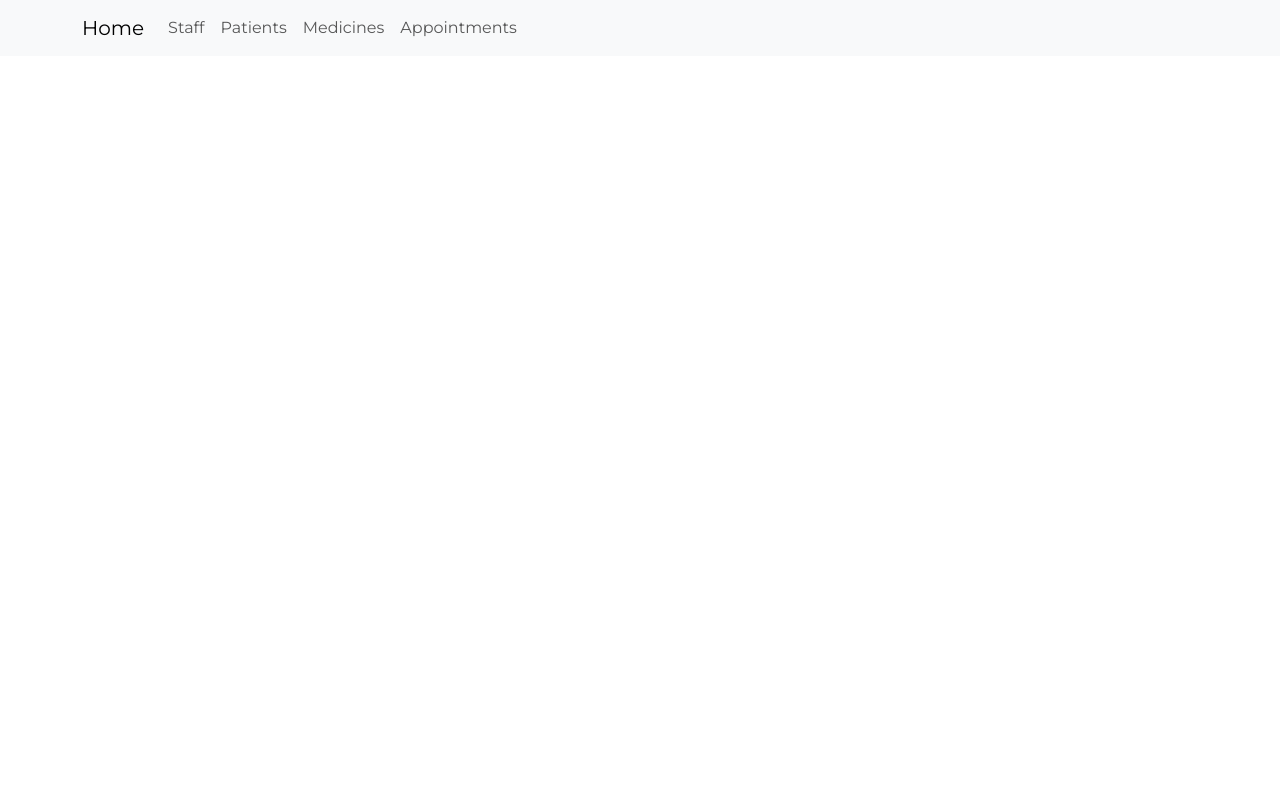
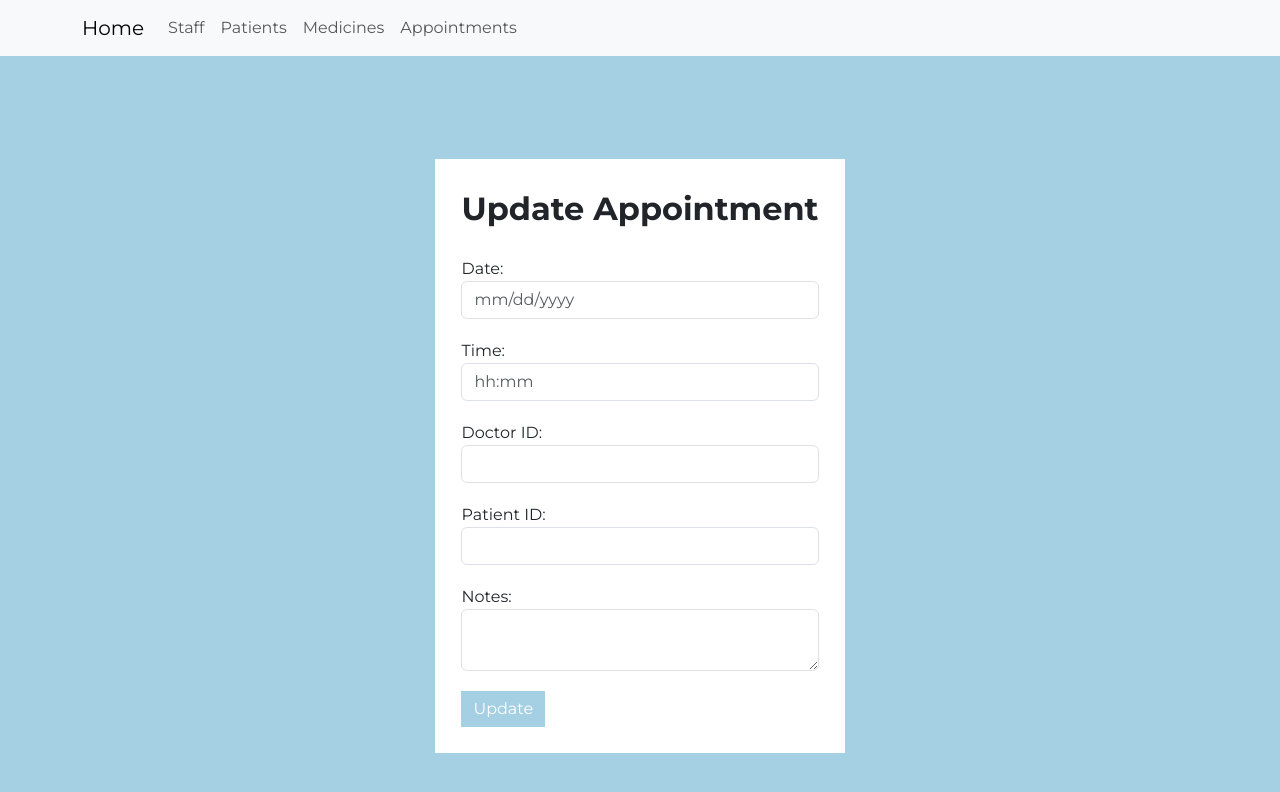
Before and after one commit to alytantawyy/db_clinic_angular, an Angular app: page /appointments/1 in a window 1280 px wide. Before the commit this address led to /. Shown: the top 792 px of the page. Built offline with nearby package versions, Linux system fonts and the light colour scheme; no server answers.

Commit message:
Appointment CRUD created ~ changed date format

```diff
--- a/src/app/app-routing.module.ts
+++ b/src/app/app-routing.module.ts
@@ -8,6 +8,8 @@ import { MedicineComponent } from './medicine/medicine.component';
 import { AppointmentComponent } from './appointment/appointment.component';
 import { DoctorCreateComponent } from './doctor-create/doctor-create.component';
 import { DoctorUpdateComponent } from './doctor-update/doctor-update.component';
+import { AppointmentCreateComponent } from './appointment-create/appointment-create.component';
+import { AppointmentUpdateComponent } from './appointment-update/appointment-update.component';
 
 
 const routes: Routes = [
@@ -17,7 +19,9 @@ const routes: Routes = [
   { path: 'medicines', component: MedicineComponent },
   { path: 'appointments', component: AppointmentComponent },
   { path: 'doctors/create', component: DoctorCreateComponent },
-  { path: 'doctors/:id', component: DoctorUpdateComponent }
+  { path: 'doctors/:id', component: DoctorUpdateComponent },
+  { path: 'appointments/:id', component: AppointmentUpdateComponent },
+  { path: 'appointments/create', component: AppointmentCreateComponent}
 ];
 
 
--- a/src/app/app.module.ts
+++ b/src/app/app.module.ts
@@ -13,6 +13,8 @@ import { FormsModule, ReactiveFormsModule } from '@angular/forms';
 import { HttpClientModule } from '@angular/common/http';
 import { DoctorCreateComponent } from './doctor-create/doctor-create.component';
 import { DoctorUpdateComponent } from './doctor-update/doctor-update.component';
+import { AppointmentCreateComponent } from './appointment-create/appointment-create.component';
+import { AppointmentUpdateComponent } from './appointment-update/appointment-update.component';
 
 
 
@@ -26,7 +28,9 @@ import { DoctorUpdateComponent } from './doctor-update/doctor-update.component';
     AppointmentComponent,
     NavbarComponent,
     DoctorCreateComponent,
-    DoctorUpdateComponent
+    DoctorUpdateComponent,
+    AppointmentCreateComponent,
+    AppointmentUpdateComponent
   ],
   imports: [
     BrowserModule,
--- /dev/null
+++ b/src/app/appointment-create/appointment-create.component.css
@@ -0,0 +1,30 @@
+.form-container {
+    background-color: white;
+    border: 2px solid white;
+    border-radius: 0;
+    padding: 40px;
+    max-width: 600px;
+    font-family: 'Montserrat', sans-serif; /* Apply the same font-family */
+  }
+
+  .form-title {
+    font-size: 2rem;
+    font-weight: bold;
+  }
+
+  .form-group {
+    margin-bottom: 20px;
+  }
+
+  .btn-bg-color {
+    background-color: #a5cfe3;
+    color: #fff;
+    border: none;
+    border-radius: 0;
+    transition: background-color 0.3s;
+    font-family: 'Montserrat', sans-serif; /* Apply the same font-family */
+  }
+
+  .btn-bg-color:hover {
+    background-color: #3a7cbf;
+  }
--- /dev/null
+++ b/src/app/appointment-create/appointment-create.component.html
@@ -0,0 +1,28 @@
+<div class="container-fluid vh-100 d-flex justify-content-center align-items-center" style="background-color: #a5cfe3;">
+  <div class="form-container p-4">
+    <div class="form-title mb-4">Add New Appointment</div>
+    <form [formGroup]="postAppointmentForm" (ngSubmit)="postAppointment()">
+      <div class="form-group">
+        <label for="date">Date: </label>
+        <input type="text" id="date" name="date" required formControlName="date" class="form-control" placeholder="mm/dd/yyyy">
+      </div>
+      <div class="form-group">
+        <label for="time">Time: </label>
+        <input type="text" id="time" name="time" required formControlName="time" class="form-control" placeholder="hh:mm">
+      </div>
+      <div class="form-group">
+        <label for="doctorId">Doctor ID: </label>
+        <input type="number" id="doctorId" name="doctorId" formControlName="doctorId" required class="form-control">
+      </div>
+      <div class="form-group">
+        <label for="patientId">Patient ID: </label>
+        <input type="number" id="patientId" name="patientId" formControlName="patientId" required class="form-control">
+      </div>
+      <div class="form-group">
+        <label for="notes">Notes: </label>
+        <textarea id="notes" name="notes" formControlName="notes" class="form-control"></textarea>
+      </div>
+      <button type="submit" class="btn btn-bg-color">Post</button>
+    </form>
+  </div>
+</div>
--- /dev/null
+++ b/src/app/appointment-create/appointment-create.component.ts
@@ -0,0 +1,57 @@
+import { Component } from '@angular/core';
+import { FormBuilder, FormGroup, Validators } from '@angular/forms';
+import { Router } from '@angular/router';
+import { AppointmentService } from '../appointment.service';
+
+@Component({
+  selector: 'app-appointment-create',
+  templateUrl: './appointment-create.component.html',
+  styleUrls: ['./appointment-create.component.css']
+})
+export class AppointmentCreateComponent {
+
+  postAppointmentForm!: FormGroup;
+
+  constructor(private appointmentService: AppointmentService, private fb: FormBuilder, private router: Router) { }
+
+  ngOnInit() {
+    this.postAppointmentForm = this.fb.group({
+      date: [null, [Validators.required]],
+      time: [null, [Validators.required]],
+      doctorId: [null, [Validators.required]],
+      patientId: [null, [Validators.required]],
+      notes: ['']
+    });
+  }
+
+  reformatFormData(formData: any): any {
+    const { date, time, doctorId, patientId, notes } = formData;
+
+    // Split the date into components (month, day, year)
+    const [month, day, year] = date.split('/');
+
+    // Reformat the date to yyyy/mm/dd format
+    const formattedDate = `${year}-${month}-${day}`;
+
+    return {
+      doctor: { doctorId },
+      patient: { patientId },
+      dateTime: `${formattedDate}T${time}:00`,
+      notes
+    };
+  }
+
+
+  postAppointment() {
+    // Reformat the form data
+    const formattedData = this.reformatFormData(this.postAppointmentForm.value);
+
+    console.log(formattedData);
+
+    // Submit the appointment
+    this.appointmentService.postAppointment(formattedData).subscribe((res) => {
+      console.log(res); // Log the response
+      this.router.navigateByUrl("/appointments");
+    });
+  }
+}
--- /dev/null
+++ b/src/app/appointment-update/appointment-update.component.css
@@ -0,0 +1,30 @@
+.form-container {
+    background-color: white;
+    border: 2px solid white;
+    border-radius: 0;
+    padding: 40px;
+    max-width: 600px;
+    font-family: 'Montserrat', sans-serif; /* Apply the same font-family */
+  }
+
+  .form-title {
+    font-size: 2rem;
+    font-weight: bold;
+  }
+
+  .form-group {
+    margin-bottom: 20px;
+  }
+
+  .btn-bg-color {
+    background-color: #a5cfe3;
+    color: #fff;
+    border: none;
+    border-radius: 0;
+    transition: background-color 0.3s;
+    font-family: 'Montserrat', sans-serif; /* Apply the same font-family */
+  }
+
+  .btn-bg-color:hover {
+    background-color: #3a7cbf;
+  }
--- /dev/null
+++ b/src/app/appointment-update/appointment-update.component.html
@@ -0,0 +1,28 @@
+<div class="container-fluid vh-100 d-flex justify-content-center align-items-center" style="background-color: #a5cfe3;">
+  <div class="form-container p-4">
+    <div class="form-title mb-4">Update Appointment</div>
+    <form [formGroup]="updatedAppointmentForm" (ngSubmit)="updateAppointment()">
+      <div class="form-group">
+        <label for="date">Date: </label>
+        <input type="text" id="date" name="date" required formControlName="date" class="form-control" placeholder="mm/dd/yyyy">
+      </div>
+      <div class="form-group">
+        <label for="time">Time: </label>
+        <input type="text" id="time" name="time" required formControlName="time" class="form-control" placeholder="hh:mm">
+      </div>
+      <div class="form-group">
+        <label for="doctorId">Doctor ID: </label>
+        <input type="number" id="doctorId" name="doctorId" formControlName="doctorId" required class="form-control">
+      </div>
+      <div class="form-group">
+        <label for="patientId">Patient ID: </label>
+        <input type="number" id="patientId" name="patientId" formControlName="patientId" required class="form-control">
+      </div>
+      <div class="form-group">
+        <label for="notes">Notes: </label>
+        <textarea id="notes" name="notes" formControlName="notes" class="form-control"></textarea>
+      </div>
+      <button type="submit" class="btn btn-bg-color">Update</button>
+    </form>
+  </div>
+</div>
--- /dev/null
+++ b/src/app/appointment-update/appointment-update.component.ts
@@ -0,0 +1,85 @@
+import { Component } from '@angular/core';
+import { FormBuilder, FormGroup, Validators } from '@angular/forms';
+import { ActivatedRoute, Router } from '@angular/router';
+import { AppointmentService } from '../appointment.service';
+
+@Component({
+  selector: 'app-appointment-update',
+  templateUrl: './appointment-update.component.html',
+  styleUrl: './appointment-update.component.css'
+})
+export class AppointmentUpdateComponent {
+
+  updatedAppointmentForm!: FormGroup;
+
+  id: number = this.activatedRoute.snapshot.params["id"];
+
+  constructor(private activatedRoute: ActivatedRoute,
+    private appointmentService: AppointmentService, private fb: FormBuilder,
+    private router: Router){ }
+
+  ngOnInit(){
+    this.updatedAppointmentForm = this.fb.group({
+      date: [null, [Validators.required]],
+      time: [null, [Validators.required]],
+      doctorId: [null, [Validators.required]],
+      patientId: [null, [Validators.required]],
+      notes: ['']
+    });
+    this.getAppointmentById();
+  }
+
+  reformatFormData(formData: any): any {
+    const { date, time, doctorId, patientId, notes } = formData;
+
+    // Split the date into components (month, day, year)
+    const [month, day, year] = date.split('/');
+
+    // Reformat the date to yyyy/mm/dd format
+    const formattedDate = `${year}-${month}-${day}`;
+
+    return {
+      doctor: { doctorId },
+      patient: { patientId },
+      dateTime: `${formattedDate}T${time}:00`,
+      notes
+    };
+  }
+
+  getAppointmentById(){
+    this.appointmentService.getAppointmentById(this.id).subscribe((res)=>{
+      console.log(res);
+
+      // Extract necessary values from the response object
+      const { dateTime, notes, doctor, patient } = res;
+
+      // Extract date and time from the dateTime string
+      const [datePart, timePart] = dateTime.split('T');
+
+      // Format the date as "mm/dd/yyyy"
+      const [year, month, day] = datePart.split('-');
+      const formattedDate = `${month}/${day}/${year}`;
+
+      // Patch the values into the form controls
+      this.updatedAppointmentForm.patchValue({
+        date: formattedDate,
+        time: timePart.substr(0, 5), // Extract only the time portion
+        doctorId: doctor.doctorId,
+        patientId: patient.patientId,
+        notes: notes
+      });
+    });
+  }
+
+
+
+  updateAppointment() {
+
+    const formattedData = this.reformatFormData(this.updatedAppointmentForm.value);
+    this.appointmentService.updateAppointment(this.id, formattedData).subscribe((res) => {
+      console.log(res);
+      this.router.navigateByUrl("/appointments");
+    });
+  }
+
+}
--- a/src/app/appointment/appointment.component.html
+++ b/src/app/appointment/appointment.component.html
@@ -9,7 +9,7 @@
         <div class="card-body">
           <h5 class="card-title">Appointment with Dr. {{ appointment.doctor.name }}</h5>
           <p class="card-text">Patient: {{ appointment.patient.name }}</p>
-            <p class="card-text">Date & Time: {{ appointment.dateTime }}</p>
+          <p class="card-text">Date: {{ appointment.dateTime | date: 'MM/dd/yyyy, T: HH:mm' }}</p>
           <p class="card-text">Notes: {{ appointment.notes }}</p>
           <div class="row justify-content-end">
             <div class="col-auto">
```
Also changed, not shown: 2 other files (tests, documents, lock files or other folders). Lines whose indentation alone changed are shown as unchanged.
